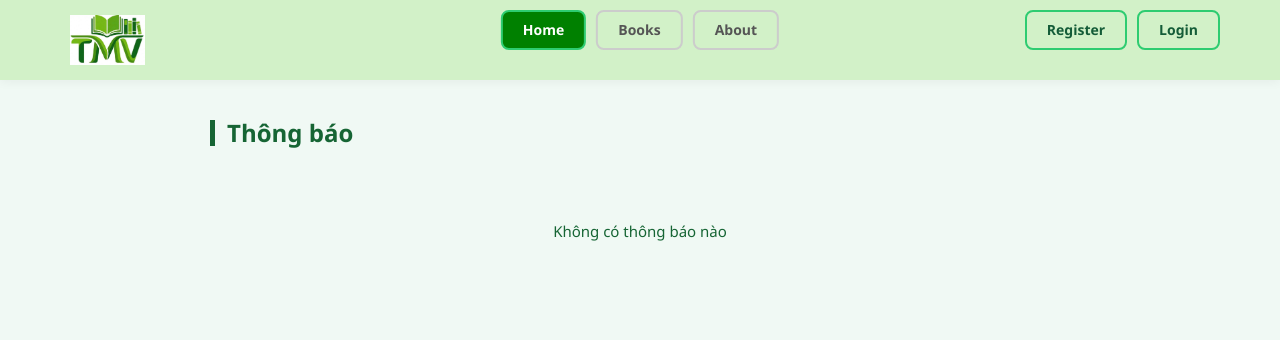
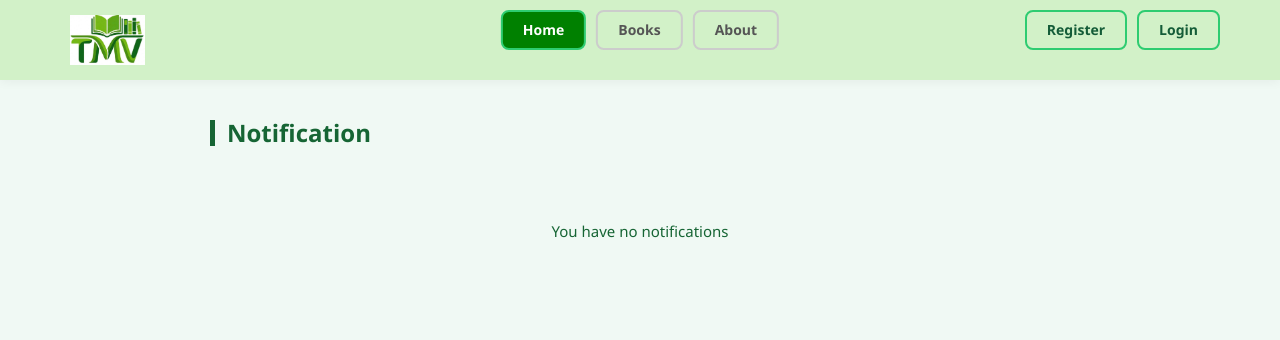
Before and after one commit to Hothivai/MVC_G1-LIBRARY-MANAGE-SYSTEM, a PHP site: page /app/views/user/notifications/index.php in a window 1280 px wide. Shown: the top 340 px of the page. Run offline with PHP 8.4, Linux system fonts and the light colour scheme.

Commit message:
finish index notification

```diff
--- a/app/views/user/notifications/index.php
+++ b/app/views/user/notifications/index.php
@@ -5,7 +5,7 @@
 <link rel="stylesheet" href="/../../public/css/notifications.css">
 
     <div class="notification-wrapper">
-    <h2>Thông báo</h2>
+    <h2>Notification</h2>
 
     <?php if (!empty($notifications)): ?>
         <?php foreach ($notifications as $n): ?>
@@ -17,7 +17,7 @@
         <?php endforeach; ?>
     <?php else: ?>
         <div class="empty">
-            Không có thông báo nào
+            You have no notifications
         </div>
     <?php endif; ?>
 </div>
```
